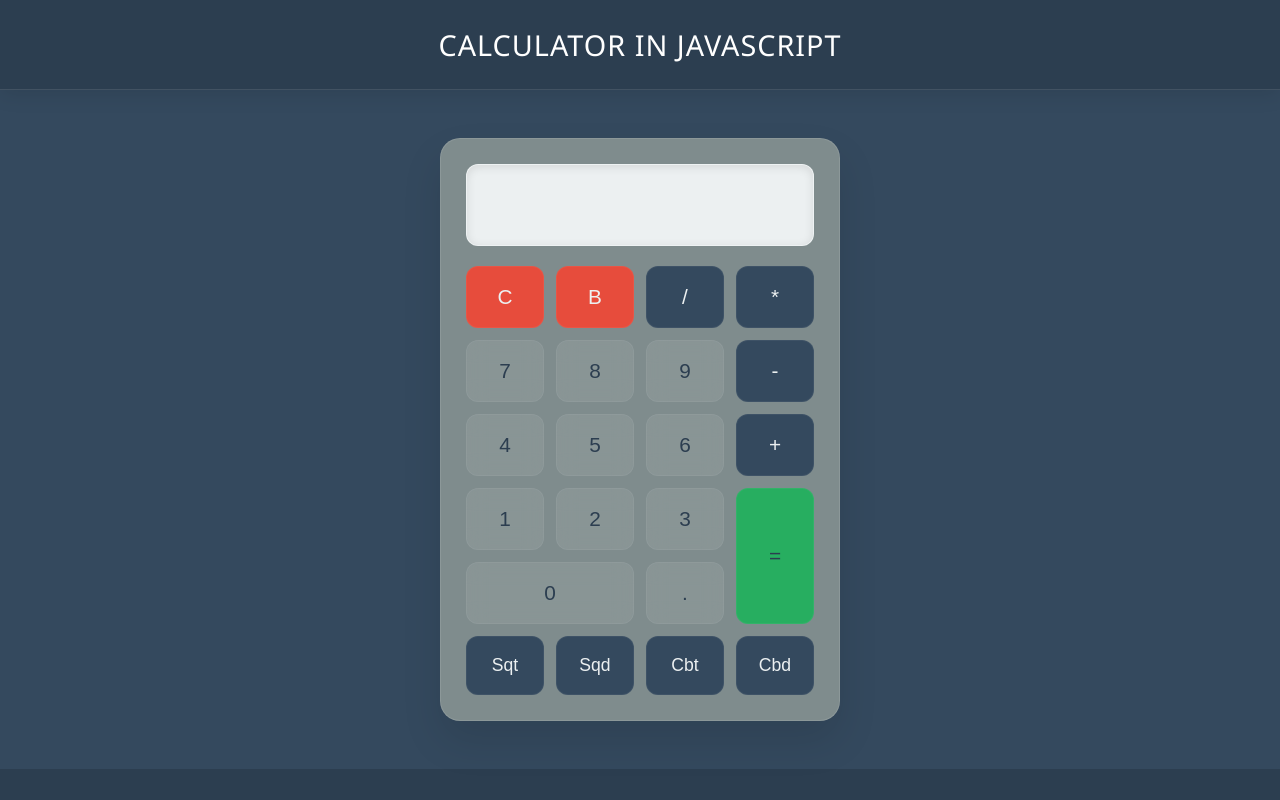
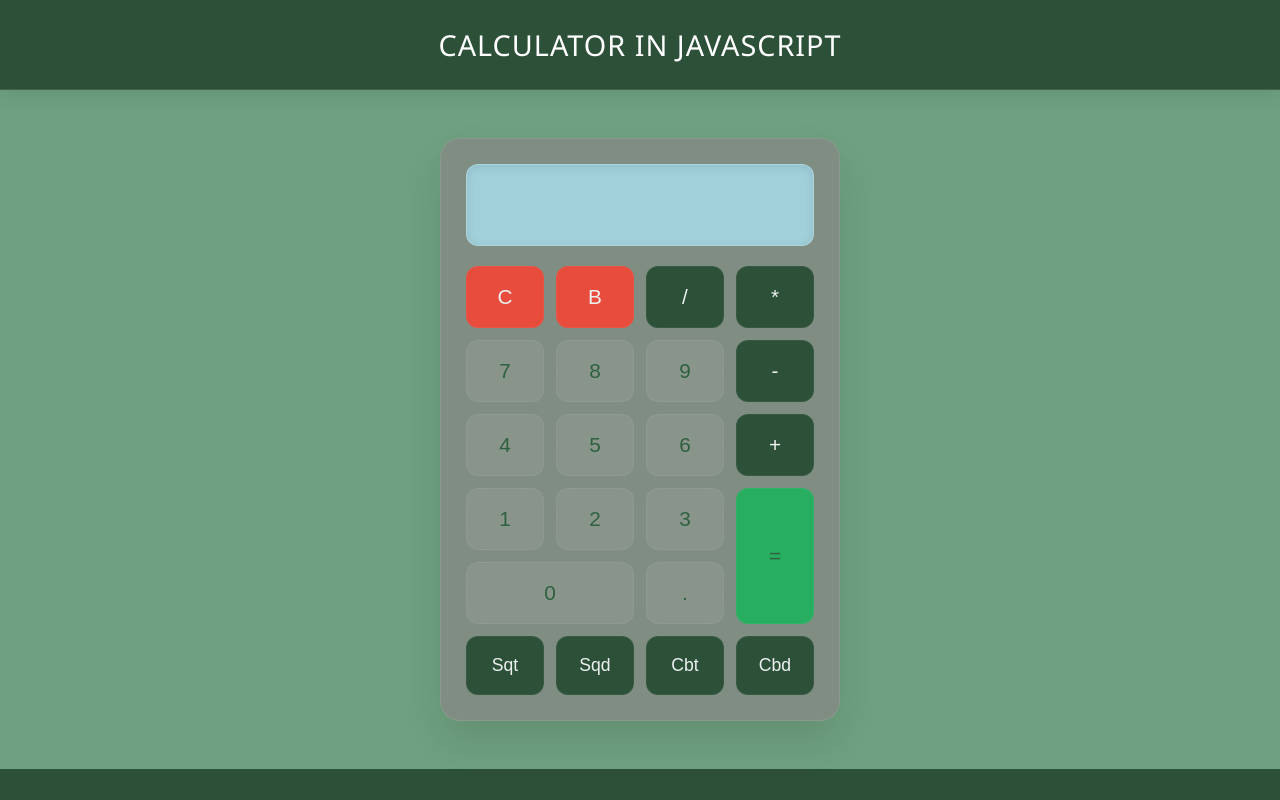
Before and after one commit to gabrielluisdelacruz/DelaCruz, a plain HTML site: page index.html in a window 1280 px wide. Drawn offline with Linux system fonts and the light colour scheme.

Commit message:
edited css

```diff
--- a/style.css
+++ b/style.css
@@ -6,12 +6,12 @@
 
 body {
     font-family: 'Segoe UI', Tahoma, Geneva, Verdana, sans-serif;
-    background: #2c3e50;
+    background: #2c5038;
     min-height: 100vh;
 }
 
 header{
-    background-color: #2c3e50;
+    background-color: #2c5038;
     backdrop-filter: blur(10px);
     color: white;
     text-align: center;
@@ -27,14 +27,14 @@ header h1 {
 }
 
 .calculator{
-    background-color: #34495e;
+    background-color: #6ea17f;
     display: flex;
     justify-content: center;
     padding: 3rem 1rem;
 }
 
 .box{
-    background-color: #7f8c8d;
+    background-color: #7f8d82;
     backdrop-filter: blur(20px);
     width: 100%;
     max-width: 400px;
@@ -45,8 +45,8 @@ header h1 {
 }
 
 .textview{
-    background-color: #ecf0f1;
-    color: #34495e;
+    background-color: #a1d0db;
+    color: #243749;
     font-size: 2.2rem;
     width: 100%;
     padding: 20px 15px;
@@ -78,7 +78,7 @@ header h1 {
     border-radius: 12px;
     border: none;
     background: #95a5a6;
-    color: #2c3e50;
+    color: #2f6140;
     cursor: pointer;
     transition: all 0.2s ease;
     backdrop-filter: blur(10px);
@@ -102,7 +102,7 @@ header h1 {
 .container button[value="*"],
 .container button[value="-"],
 .container button[value="+"] {
-    background: #34495e;
+    background: #2c5038;
     color: #ecf0f1;
     font-weight: 500;
 }
@@ -111,7 +111,7 @@ header h1 {
 .container button[value="*"]:hover,
 .container button[value="-"]:hover,
 .container button[value="+"]:hover {
-    background: #34495e;
+    background: #2c5038;
     color: #ecf0f1;
 }
 
@@ -148,7 +148,7 @@ header h1 {
 .container button[value="sqd"],
 .container button[value="cbt"],
 .container button[value="cbd"] {
-    background: #34495e;
+    background: #2c5038;
     color: #ecf0f1;
     font-size: 1.1rem;
     font-weight: 500;
@@ -158,7 +158,7 @@ header h1 {
 .container button[value="sqd"]:hover,
 .container button[value="cbt"]:hover,
 .container button[value="cbd"]:hover {
-    background: #34495e;
+    background: #2c5038;
     color: #ecf0f1;
 }
 
```
